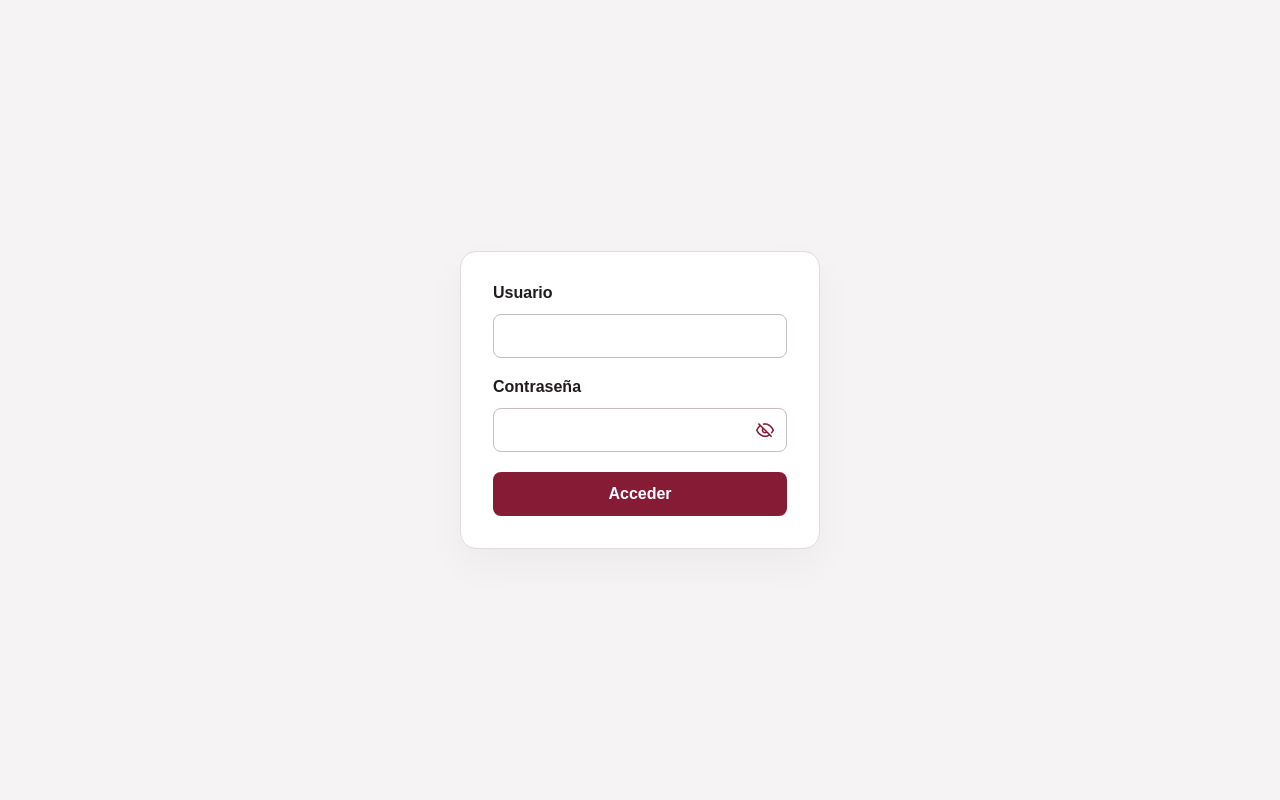
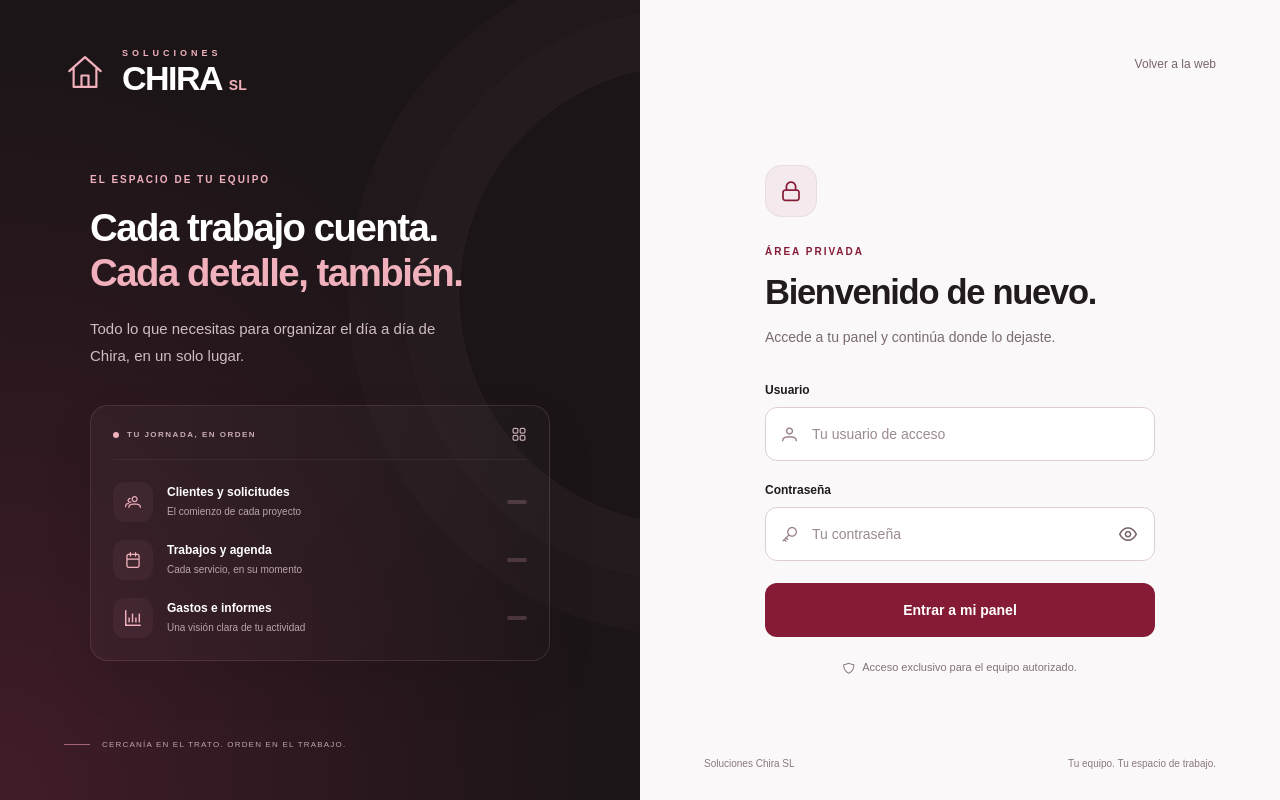
Before and after one commit to josueBarrueta/SolucionesChiraSL, an Angular app in the folder paginaChira/: page /login in a window 1280 px wide. Built offline with nearby package versions, Linux system fonts and the light colour scheme.

Commit message:
nueva version del login bastante mejorado

```diff
--- a/paginaChira/src/app/login/login.component.html
+++ b/paginaChira/src/app/login/login.component.html
@@ -1,25 +1,65 @@
-<section class="login" aria-label="Inicio de sesión">
-  <form class="login-form" (ngSubmit)="acceder()">
-    <label for="username">Usuario</label>
-    <input id="username" name="username" type="text" autocomplete="username"
-      [(ngModel)]="username" required (input)="error = ''" />
+<section class="login" aria-labelledby="login-title">
+  <aside class="login-story" aria-label="Área de gestión Chira">
+    <a class="brand" routerLink="/" aria-label="Soluciones Chira SL, volver a la web">
+      <svg viewBox="0 0 48 48" fill="none" stroke="currentColor" stroke-width="2.5" stroke-linecap="round" stroke-linejoin="round" aria-hidden="true"><path d="M6 23 24 7l18 16M11 20v21h26V20M20 41V28h8v13"/></svg>
+      <span><small>SOLUCIONES</small><strong>CHIRA <em>SL</em></strong></span>
+    </a>
 
-    <label for="password">Contraseña</label>
-    <div class="password-field">
-      <input id="password" name="password" [type]="showPassword ? 'text' : 'password'"
-        autocomplete="current-password" [(ngModel)]="password" required (input)="error = ''" />
-      <button class="password-toggle" type="button" (click)="showPassword = !showPassword"
-        [attr.aria-label]="showPassword ? 'Ocultar contraseña' : 'Mostrar contraseña'"
-        [attr.aria-pressed]="showPassword" aria-controls="password">
-        <i class="pi" [class.pi-eye]="showPassword" [class.pi-eye-slash]="!showPassword"
-          aria-hidden="true"></i>
-      </button>
+    <div class="story-content">
+      <span class="eyebrow">EL ESPACIO DE TU EQUIPO</span>
+      <h2>Cada trabajo cuenta.<br /><span>Cada detalle, también.</span></h2>
+      <p>Todo lo que necesitas para organizar el día a día de Chira, en un solo lugar.</p>
+      <div class="workspace" aria-hidden="true">
+        <div class="workspace-top"><span class="workspace-dot"></span> TU JORNADA, EN ORDEN <i class="pi pi-th-large"></i></div>
+        <div class="workspace-row"><span class="workspace-icon"><i class="pi pi-users"></i></span><div><strong>Clientes y solicitudes</strong><small>El comienzo de cada proyecto</small></div><span class="row-mark"></span></div>
+        <div class="workspace-row"><span class="workspace-icon"><i class="pi pi-calendar"></i></span><div><strong>Trabajos y agenda</strong><small>Cada servicio, en su momento</small></div><span class="row-mark"></span></div>
+        <div class="workspace-row"><span class="workspace-icon"><i class="pi pi-chart-bar"></i></span><div><strong>Gastos e informes</strong><small>Una visión clara de tu actividad</small></div><span class="row-mark"></span></div>
+      </div>
     </div>
+    <div class="story-footer"><span class="footer-line"></span> CERCANÍA EN EL TRATO. ORDEN EN EL TRABAJO.</div>
+  </aside>
 
-    @if (error) {
-      <p class="login-error" role="alert">{{ error }}</p>
-    }
+  <div class="login-access">
+    <a class="back-link" routerLink="/">Volver a la web</a>
+    <div class="access-content">
+      <span class="access-icon" aria-hidden="true"><i class="pi pi-lock"></i></span>
+      <span class="eyebrow">ÁREA PRIVADA</span>
+      <h1 id="login-title">Bienvenido de nuevo.</h1>
+      <p class="intro">Accede a tu panel y continúa donde lo dejaste.</p>
 
-    <button type="submit" [disabled]="loading">{{ loading ? 'Accediendo…' : 'Acceder' }}</button>
-  </form>
+      <form #loginForm="ngForm" class="login-form" (ngSubmit)="loginForm.valid && acceder()" [attr.aria-busy]="loading">
+        <div class="field">
+          <label for="username">Usuario</label>
+          <div class="input-wrap">
+            <i class="pi pi-user field-icon" aria-hidden="true"></i>
+            <input id="username" name="username" type="text" autocomplete="username" autocapitalize="none" [spellcheck]="false"
+              placeholder="Tu usuario de acceso" [(ngModel)]="username" required (input)="error = ''" [readOnly]="loading" />
+          </div>
+        </div>
+        <div class="field">
+          <label for="password">Contraseña</label>
+          <div class="input-wrap password-field">
+            <i class="pi pi-key field-icon" aria-hidden="true"></i>
+            <input id="password" name="password" [type]="showPassword ? 'text' : 'password'" placeholder="Tu contraseña"
+              autocomplete="current-password" [(ngModel)]="password" required (input)="error = ''" [readOnly]="loading"
+              [attr.aria-describedby]="error ? 'login-error' : null" />
+            <button class="password-toggle" type="button" (click)="showPassword = !showPassword"
+              [attr.aria-label]="showPassword ? 'Ocultar contraseña' : 'Mostrar contraseña'" [disabled]="loading"
+              [attr.aria-pressed]="showPassword" aria-controls="password">
+              <i class="pi" [class.pi-eye]="!showPassword" [class.pi-eye-slash]="showPassword" aria-hidden="true"></i>
+            </button>
+          </div>
+        </div>
+        @if (error) {
+          <p id="login-error" class="login-error" role="alert"><i class="pi pi-exclamation-circle" aria-hidden="true"></i>{{ error }}</p>
+        }
+        <button class="submit" type="submit" [disabled]="loading">
+          @if (loading) { <i class="pi pi-spinner pi-spin" aria-hidden="true"></i> }
+          {{ loading ? 'Accediendo…' : 'Entrar a mi panel' }}
+        </button>
+      </form>
+      <p class="private-note"><i class="pi pi-shield" aria-hidden="true"></i> Acceso exclusivo para el equipo autorizado.</p>
+    </div>
+    <div class="access-footer">Soluciones Chira SL <span>Tu equipo. Tu espacio de trabajo.</span></div>
+  </div>
 </section>
--- a/paginaChira/src/app/login/login.component.scss
+++ b/paginaChira/src/app/login/login.component.scss
@@ -1,108 +1,73 @@
-:host {
-  --brand: #861b36;
-  --brand-dark: #21171b;
-  --cream: #f6f3f4;
-  --text: #211b1e;
-
-  display: block;
+:host { display:block; color:#211b1e; --brand:#861b36; --accent:#f0b1bc; }
+* { box-sizing:border-box; }
+a { text-decoration:none; }
+.login { display:grid; grid-template-columns:1fr 1fr; min-height:100dvh; background:#faf8f9; }
+.login-story { position:relative; overflow:hidden; display:flex; flex-direction:column; justify-content:space-between; gap:56px; padding:48px clamp(32px,5vw,88px); background:radial-gradient(ellipse at 0% 100%,#60223788,transparent 65%),#1c1518; color:#fff; }
+.login-story::after { content:''; position:absolute; width:460px; height:460px; border:1px solid #f0b1bc12; border-radius:50%; right:-280px; top:8%; box-shadow:0 0 0 55px #f0b1bc04,0 0 0 110px #f0b1bc04; pointer-events:none; }
+.brand { position:relative; display:inline-flex; align-items:center; gap:16px; width:fit-content; color:var(--accent); }
+.brand svg { width:42px; height:42px; }
+.brand small { display:block; font-size:9px; font-weight:700; letter-spacing:4px; margin-bottom:3px; }
+.brand strong { color:#fff; font-size:34px; letter-spacing:-1.5px; line-height:1; }
+.brand em { color:var(--accent); font-size:14px; font-style:normal; letter-spacing:0; }
+.story-content { position:relative; z-index:1; max-width:460px; width:100%; margin:0 auto; }
+.eyebrow { display:block; font-size:10px; font-weight:700; letter-spacing:2px; line-height:1.7; color:var(--brand); }
+.login-story .eyebrow { color:var(--accent); }
+h2 { margin:18px 0 20px; font-size:clamp(30px,3vw,46px); line-height:1.16; letter-spacing:-1.5px; }
+h2 span { color:var(--accent); }
+.story-content > p { max-width:370px; font-size:15px; color:#cfbdc3; line-height:1.8; margin:0; }
+.workspace { margin-top:36px; padding:22px; border:1px solid #b2748838; border-radius:18px; background:linear-gradient(135deg,#ffffff09,#ffffff02); box-shadow:0 20px 50px #00000014; }
+.workspace-top { display:flex; align-items:center; gap:8px; padding-bottom:18px; margin-bottom:4px; border-bottom:1px solid #ffffff0d; color:#c8acb5; font-size:8px; font-weight:700; letter-spacing:1.5px; }
+.workspace-top > .pi { margin-left:auto; font-size:13px; }
+.workspace-dot { width:6px; height:6px; border-radius:50%; background:var(--accent); }
+.workspace-row { display:flex; align-items:center; gap:14px; padding-top:18px; }
+.workspace-icon { display:grid; place-items:center; flex:0 0 40px; height:40px; border-radius:12px; background:#f0b1bc0d; color:var(--accent); }
+.workspace-row strong { display:block; font-size:12px; font-weight:600; }
+.workspace-row small { display:block; margin-top:5px; font-size:10px; line-height:1.5; color:#baa4ac; }
+.row-mark { width:20px; height:4px; border-radius:3px; margin-left:auto; background:#f0b1bc33; }
+.story-footer { display:flex; align-items:center; gap:12px; font-size:8px; letter-spacing:1.2px; line-height:1.8; color:#baa4ac; }
+.footer-line { flex:0 0 26px; height:1px; background:#a86579; }
+.login-access { display:flex; flex-direction:column; justify-content:space-between; padding:42px clamp(28px,5vw,88px) 28px; gap:56px; min-width:0; }
+.back-link { align-self:flex-end; display:inline-flex; align-items:center; min-height:44px; color:#77666d; font-size:12px; }
+.back-link:hover { color:var(--brand); }
+.access-content { width:100%; max-width:390px; margin:0 auto; }
+.access-icon { display:grid; place-items:center; width:52px; height:52px; border:1px solid #eadde1; border-radius:16px; background:#f4e9ed; color:var(--brand); margin-bottom:26px; font-size:20px; }
+h1 { margin:12px 0; font-size:clamp(28px,2.7vw,38px); line-height:1.2; letter-spacing:-1.3px; }
+.intro { margin:0; color:#796b71; font-size:14px; line-height:1.7; }
+.login-form { display:grid; gap:22px; margin-top:34px; }
+.field { display:grid; gap:10px; }
+label { font-size:12px; font-weight:700; }
+.input-wrap { position:relative; }
+.field-icon { position:absolute; top:50%; left:17px; transform:translateY(-50%); color:#99828c; pointer-events:none; font-size:15px; }
+input { width:100%; min-width:0; min-height:54px; padding:15px 16px 15px 46px; border:1px solid #deced4; border-radius:12px; background:#fff; color:#211b1e; font:inherit; font-size:16px; transition:border-color .2s; }
+input::placeholder { color:#9b8b92; font-size:14px; }
+input:focus { border-color:var(--brand); }
+.password-field input { padding-right:54px; }
+button { font:inherit; cursor:pointer; }
+.password-toggle { position:absolute; top:5px; right:5px; display:grid; place-items:center; width:44px; height:44px; padding:0; border:0; border-radius:8px; background:transparent; color:#79616b; font-size:18px; }
+.password-toggle:hover { background:#f6eef1; }
+.submit { display:flex; justify-content:center; align-items:center; gap:10px; width:100%; min-height:54px; border:0; border-radius:12px; background:var(--brand); color:#fff; font-size:14px; font-weight:700; transition:background .2s; }
+.submit:hover:not(:disabled) { background:#66132a; }
+button:disabled { opacity:.65; cursor:wait; }
+.login-error { display:flex; align-items:flex-start; gap:10px; margin:0; padding:12px 14px; border-radius:10px; background:#fbecee; color:#9e2438; font-size:13px; line-height:1.6; overflow-wrap:anywhere; }
+.login-error .pi { margin-top:3px; flex-shrink:0; }
+.private-note { display:flex; align-items:center; justify-content:center; gap:8px; margin:22px 0 0; color:#83727a; font-size:11px; line-height:1.6; }
+.access-footer { display:flex; justify-content:space-between; flex-wrap:wrap; gap:8px 16px; color:#8a7880; font-size:10px; line-height:1.6; }
+a:focus-visible,input:focus-visible,button:focus-visible { outline:3px solid var(--brand); outline-offset:4px; }
+.login-story a:focus-visible { outline-color:var(--accent); }
+@media(max-width:1000px) { .login-story { padding:36px 32px; } .login-access { padding:28px 32px; } .workspace { padding:18px; } }
+@media(max-width:700px) {
+  .login { grid-template-columns:minmax(0,1fr); }
+  .login-story { padding:28px 24px 32px; gap:28px; }
+  .brand svg { width:32px; height:32px; } .brand strong { font-size:28px; } .brand small { font-size:8px; }
+  .story-content { max-width:460px; margin:0; }
+  .story-content .eyebrow,.workspace,.story-footer { display:none; }
+  h2 { font-size:29px; margin:0 0 12px; letter-spacing:-.9px; }
+  .story-content > p { font-size:13px; max-width:360px; }
+  .login-access { padding:16px 24px 28px; gap:24px; }
+  .access-content { max-width:460px; }
+  .access-icon { display:none; }
+  h1 { font-size:29px; }
+  .login-form { margin-top:26px; gap:20px; }
+  .access-footer { max-width:460px; width:100%; margin:16px auto 0; padding-top:20px; border-top:1px solid #eadfe3; }
 }
-
-.login {
-  min-height: 100dvh;
-  display: grid;
-  place-items: center;
-  padding: 24px;
-  box-sizing: border-box;
-  background: var(--cream);
-}
-
-.login-form {
-  display: flex;
-  flex-direction: column;
-  gap: 12px;
-  width: 100%;
-  max-width: 360px;
-  padding: 32px;
-  box-sizing: border-box;
-  border: 1px solid #e2dadc;
-  border-radius: 16px;
-  background: #ffffff;
-  box-shadow: 0 16px 40px rgba(33, 23, 27, 0.04);
-}
-
-label {
-  font-weight: 600;
-  color: var(--text);
-}
-
-input {
-  min-width: 0;
-  padding: 12px;
-  border: 1px solid #c9bbbe;
-  background: #ffffff;
-  color: var(--text);
-  border-radius: 8px;
-  font: inherit;
-  margin-bottom: 8px;
-}
-
-input:focus-visible,
-button:focus-visible {
-  outline: 3px solid var(--brand);
-  outline-offset: 3px;
-}
-
-button {
-  padding: 13px;
-  border: 0;
-  border-radius: 8px;
-  background: var(--brand);
-  color: #ffffff;
-  font: inherit;
-  font-weight: 600;
-  cursor: pointer;
-}
-
-button:hover {
-  background: var(--brand-dark);
-}
-
-.login-error {
-  margin: 0;
-  color: #b42318;
-  font-size: 14px;
-}
-
-.password-field {
-  position: relative;
-  margin-bottom: 8px;
-
-  input {
-    width: 100%;
-    box-sizing: border-box;
-    margin-bottom: 0;
-    padding-right: 52px;
-  }
-}
-
-.password-toggle {
-  position: absolute;
-  top: 0;
-  right: 0;
-  display: grid;
-  place-items: center;
-  width: 44px;
-  height: 100%;
-  padding: 0;
-  background: transparent;
-  color: var(--brand);
-
-  &:hover {
-    background: #f6f3f4;
-    color: var(--brand-dark);
-  }
-
-  .pi {
-    font-size: 18px;
-  }
-}
+@media(prefers-reduced-motion:reduce) { input,.submit { transition:none; } .pi-spin { animation:none; } }
--- a/paginaChira/src/app/login/login.component.ts
+++ b/paginaChira/src/app/login/login.component.ts
@@ -1,12 +1,12 @@
 import { Component, inject } from '@angular/core';
 import { FormsModule } from '@angular/forms';
-import { Router } from '@angular/router';
+import { Router, RouterLink } from '@angular/router';
 import { AuthService } from './auth.service';
 
 @Component({
   selector: 'app-login',
   standalone: true,
-  imports: [FormsModule],
+  imports: [FormsModule, RouterLink],
   templateUrl: './login.component.html',
   styleUrls: ['./login.component.scss']
 })
```
